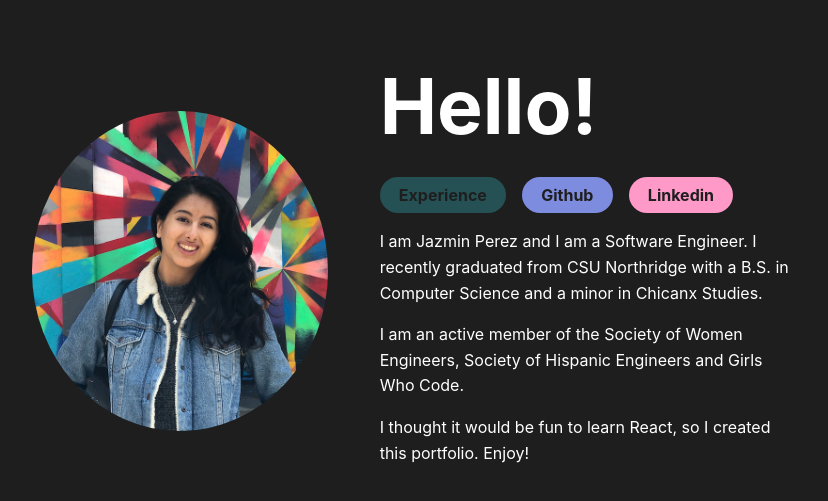
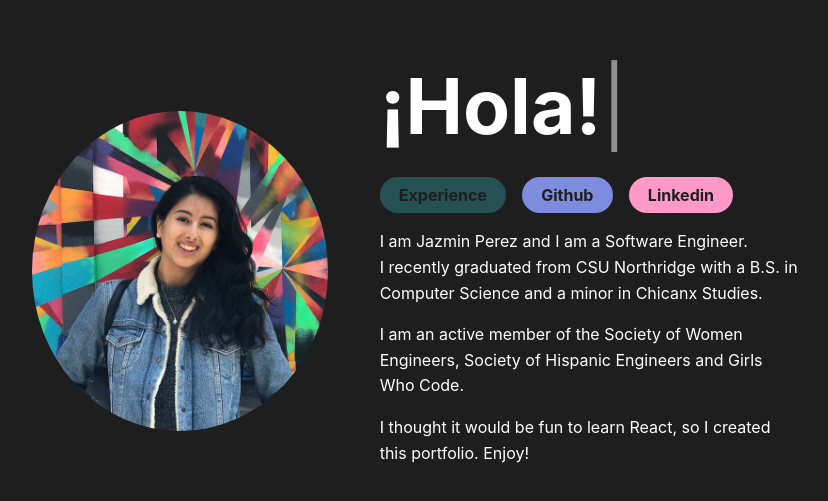
Before and after one commit to jazperez/portfolio, a React (Create React App) app: page / in a window 1280 px wide. Shown: the part 129-630 px from the top of the page, without its empty margins (224-1052 px from the left). Built offline with nearby package versions, Linux system fonts and the light colour scheme.

Commit message:
Add itype greeting

```diff
--- a/package.json
+++ b/package.json
@@ -7,6 +7,7 @@
     "@testing-library/jest-dom": "^5.14.1",
     "@testing-library/react": "^11.2.7",
     "@testing-library/user-event": "^12.8.3",
+    "ityped": "^1.0.3",
     "node-sass": "^6.0.1",
     "react": "^17.0.2",
     "react-dom": "^17.0.2",
--- a/src/App.js
+++ b/src/App.js
@@ -1,19 +1,34 @@
 import './App.scss';
 import profilePicture from './JazPortfolioPic.png';
+import { init } from "ityped";
+import { useEffect, useRef } from "react";
 
 function App() {
+  const textRef = useRef();
+
+  useEffect(() => {
+    init(textRef.current, {
+      showCursor: true,
+      backDelay: 2000,
+      backSpeed: 80,
+      strings: ["Hello!", "¡Hola!", "¡Niltze!"],
+    });
+  }, []);
+
   return (
     <div className="App">
       <header className="App-header">
         <img src={profilePicture} className="profile-pic" alt="Jaz's profile" />
         <div className="welcome-content">
-          <span className="title">Hello!</span>
+          <span className="title">
+            <span className="greeting" ref={textRef}></span>
+          </span>
           <span className="menu">
             <a href="experience" className="button blue-background disabled" alt="Experience">Experience</a>
             <a href="https://github.com/jazperez" className="button purple-background" alt="Github profile">Github</a>
             <a href="https://www.linkedin.com/in/jazmin-perez24/" className="button pink-background" alt="Linkedin profile">Linkedin</a>
           </span>
-          <p className="bio">I am Jazmin Perez and I am a Software Engineer. I recently graduated from CSU Northridge with a B.S. in Computer Science and a minor in Chicanx Studies. </p>
+          <p className="bio">I am Jazmin Perez and I am a Software Engineer. <br></br>I recently graduated from CSU Northridge with a B.S. in Computer Science and a minor in Chicanx Studies. </p>
           <p className="bio">I am an active member of the Society of Women Engineers, Society of Hispanic Engineers and Girls Who Code.</p>
           <p className="bio">I thought it would be fun to learn React, so I created this portfolio. Enjoy!</p>
         </div>
--- a/src/App.scss
+++ b/src/App.scss
@@ -55,12 +55,15 @@ body{
   @media (max-width: $desktop-breakpoint) {
     margin: 2em;
   }
+}
 .title {
   font-size: 6vw;
   color: $font-color;
-    display: block;
+  display: flex;
   margin-bottom: 0.3em;
+  .greeting {
     font-weight: bold;
+  }
   @media (max-width: $mobile-breakpoint) {
     font-size: 10vw;
   }
@@ -94,7 +97,6 @@ body{
 a.button:hover {
   opacity: 0.7;
 }
-}
 
 .profile-pic {
   border-radius: 50%;
@@ -111,3 +113,8 @@ body{
   opacity: 0.3;
   pointer-events: none;
 }
+
+//itype
+.ityped-cursor {
+  opacity: 0.5;
+}
```
Also changed, not shown: 1 other file (tests, documents, lock files or other folders). Lines whose indentation alone changed are shown as unchanged.
